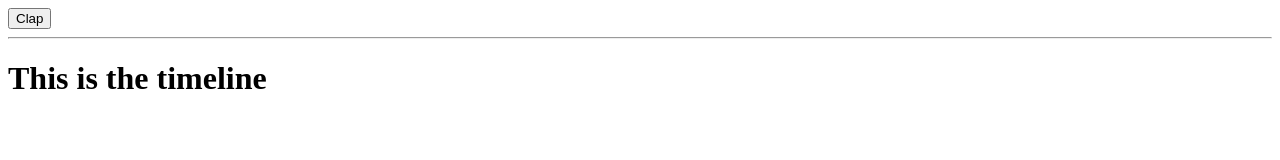
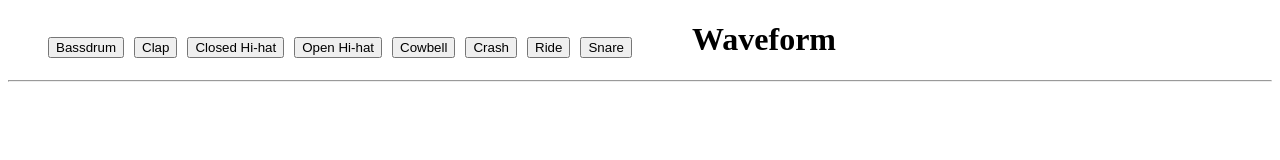
Before and after one commit to SaarLevy/online-mixer, a plain HTML site: page index.html in a window 1280 px wide. Drawn offline with nearby package versions, Linux system fonts and the light colour scheme.

Commit message:
All buttons now play audio, small changes to style and markup

```diff
--- a/index.html
+++ b/index.html
@@ -2,25 +2,79 @@
 <html>
     <head>
         <meta charset="utf-8"/>
-    <link rel="./styles.css"/>
+        <link rel="stylesheet" type="text/css" href="./styles.css"/>
         <script src="https://code.jquery.com/jquery-3.2.1.min.js"integrity="sha256-hwg4gsxgFZhOsEEamdOYGBf13FyQuiTwlAQgxVSNgt4="crossorigin="anonymous"></script>
         <title>Online mixer</title>
     </head>
 
         <body>
+        <div id="creator">
+            <div id="workspace">
+                <div id="sounds">
+                    <ul>
+                        <li>
+                            <button id="bassdrumBtn" type=button>
+                                <audio id="bassdrumAudio" src="./sounds/bassdrum.wav"></audio>
+                                Bassdrum
+                            </button>
+                        </li>
+                        <li>
+                            <button id="clapBtn" type="button">
+                                <audio id="clapAudio" src="./sounds/clap.wav"></audio>
+                                Clap
+                            </button>
+                        </li>
+                        <li>
+                            <button id="closedhatBtn" type=button>
+                                <audio id="closedhatAudio" src="./sounds/closed-hihat.wav"></audio>
+                                Closed Hi-hat
+                            </button>
+                        </li>
+                        <li>
+                            <button id="openhatBtn" type=button>
+                                <audio id="openhatAudio" src="./sounds/open-hihat.wav"></audio>
+                                Open Hi-hat
+                            </button>
+                        </li>
+                        <li>
+                            <button id="cowbellBtn" type=button>
+                                <audio id="cowbellAudio" src="./sounds/cowbell.wav"></audio>
+                                Cowbell
+                            </button>
+                        </li>
+                        <li>
+                            <button id="crashBtn" type=button>
+                                <audio id="crashAudio" src="./sounds/crash.wav"></audio>
+                                Crash
+                            </button>
+                        </li>
+                        <li>
+                            <button id="rideBtn" type=button>
+                                <audio id="rideAudio" src="./sounds/ride.wav"></audio>
+                                Ride
+                            </button>
+                        </li>
+                        <li>
+                            <button id="snareBtn" type=button>
+                                <audio id="snareAudio" src="./sounds/snare.wav"></audio>
+                                Snare
+                            </button>
+                        </li>
+                    </ul>
+                </div>
 
-    <div id="creator">
+                <div id="waveform">
+                    <h1>Waveform</h1>
+                </div>
+            </div>
 
-      <div id="workspace">
-        <button id="clapButton" type="button">Clap</button>
-      </div>
             <hr />
+
             <div id="timeline">
-        <h1>This is the timeline</h1>
+
             </div>
         </div>
 
         <script src="./main.js"></script>
     </body>
-
 </html>
--- a/main.js
+++ b/main.js
@@ -1,5 +1,8 @@
-const clap = new Audio("./sounds/clap.wav");
-$("#clapButton").click(() => {
-    clap.currentTime = 0.125; // Temporary, soundfile has a bit of nothing at the beginning
-    clap.play();
+console.log($('button'));
+
+$('button').click((e) => {
+    // Getting audio src and playing through js audio is faster than playing html5 audio
+    const audioSrc = $('#'+e.currentTarget.id).find('audio').attr('src');
+    const audio = new Audio(audioSrc);
+    audio.play();
 });
--- a/styles.css
+++ b/styles.css
@@ -0,0 +1,16 @@
+#sounds li {
+    float: left;
+    list-style-type: none;
+    padding-right: 10px;
+    padding-left: 0px;
+}
+
+#sounds {
+    float: left;
+    padding-right: 50px;
+}
+
+/*#sounds button {
+    width: 50px;
+    height: 50px;
+}*/
```
Lines whose indentation alone changed are shown as unchanged.
